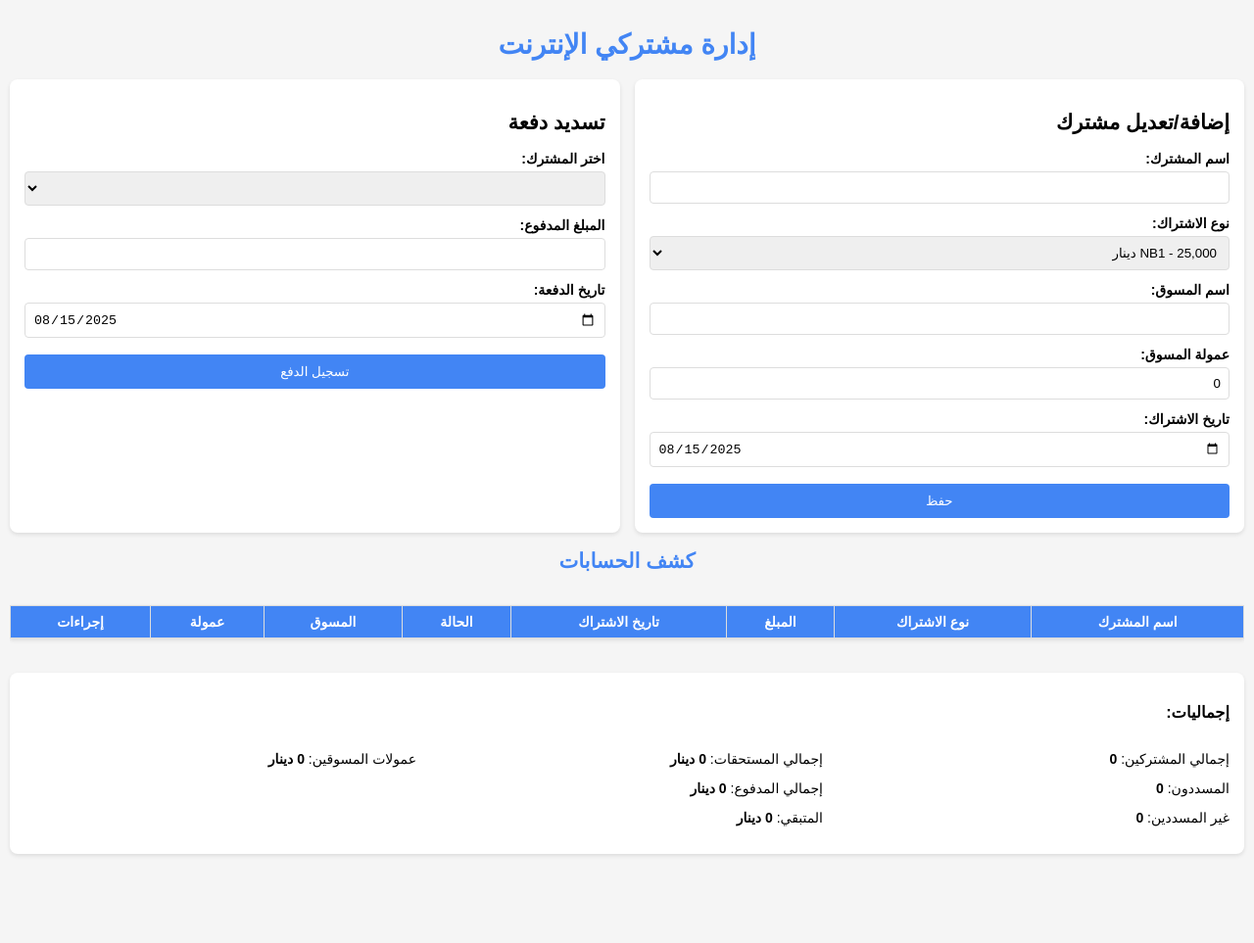
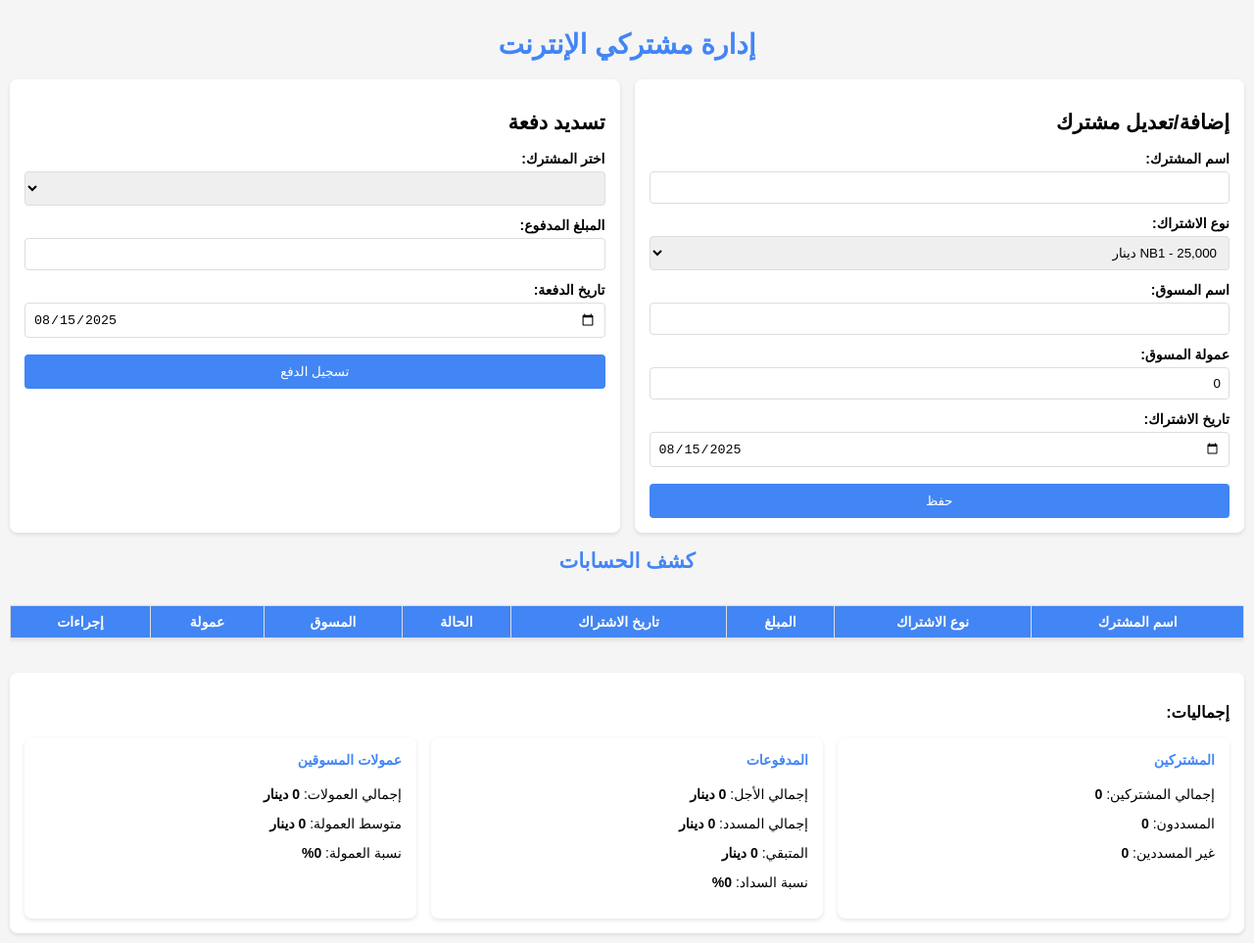
Before and after one commit to pingnet87/ali, a plain HTML site: page index.html in a window 1280 px wide. Shown: the whole page at 98% size. Before the commit the page ends 882 px from the top, so only its background shows below. Drawn offline with Linux system fonts and the light colour scheme.

Commit message:
Update index.html

```diff
--- a/index.html
+++ b/index.html
@@ -106,6 +106,22 @@
             padding: 5px 8px;
             font-size: 12px;
         }
+        .summary-grid {
+            display: grid;
+            grid-template-columns: repeat(auto-fit, minmax(200px, 1fr));
+            gap: 15px;
+            margin-top: 15px;
+        }
+        .summary-card {
+            background: white;
+            padding: 15px;
+            border-radius: 8px;
+            box-shadow: 0 2px 4px rgba(0,0,0,0.1);
+        }
+        .summary-card h4 {
+            margin-top: 0;
+            color: #4285f4;
+        }
         @media (min-width: 768px) {
             .container {
                 flex-direction: row;
@@ -204,19 +220,25 @@
 
 <div class="form-container" style="margin-top: 20px;">
     <h3>إجماليات:</h3>
-    <div style="display: grid; grid-template-columns: repeat(auto-fit, minmax(200px, 1fr)); gap: 15px;">
-        <div>
+    <div class="summary-grid">
+        <div class="summary-card">
+            <h4>المشتركين</h4>
             <p>إجمالي المشتركين: <strong><span id="totalCustomers">0</span></strong></p>
             <p>المسددون: <strong><span id="paidCustomers">0</span></strong></p>
             <p>غير المسددين: <strong><span id="unpaidCustomers">0</span></strong></p>
         </div>
-        <div>
-            <p>إجمالي المستحقات: <strong><span id="totalDue">0</span> دينار</strong></p>
-            <p>إجمالي المدفوع: <strong><span id="totalPaid">0</span> دينار</strong></p>
+        <div class="summary-card">
+            <h4>المدفوعات</h4>
+            <p>إجمالي الأجل: <strong><span id="totalDue">0</span> دينار</strong></p>
+            <p>إجمالي المسدد: <strong><span id="totalPaid">0</span> دينار</strong></p>
             <p>المتبقي: <strong><span id="totalRemaining">0</span> دينار</strong></p>
+            <p>نسبة السداد: <strong><span id="paymentPercentage">0%</span></strong></p>
         </div>
-        <div>
-            <p>عمولات المسوقين: <strong><span id="totalCommissions">0</span> دينار</strong></p>
+        <div class="summary-card">
+            <h4>عمولات المسوقين</h4>
+            <p>إجمالي العمولات: <strong><span id="totalCommissions">0</span> دينار</strong></p>
+            <p>متوسط العمولة: <strong><span id="avgCommission">0</span> دينار</strong></p>
+            <p>نسبة العمولة: <strong><span id="commissionPercentage">0%</span></strong></p>
         </div>
     </div>
 </div>
@@ -412,6 +434,7 @@ function updateCustomersTable() {
     // حساب الإجماليات
     const totalCustomers = customers.length;
     const paidCustomers = customers.filter(c => c.paid).length;
+    const unpaidCustomers = totalCustomers - paidCustomers;
 
     const totalDue = customers.reduce((sum, c) => {
         const plan = c.customPlan || subscriptionPlans[c.subscription];
@@ -427,13 +450,20 @@ function updateCustomersTable() {
             return sum + plan.commission;
         }, 0);
 
+    const paymentPercentage = totalDue > 0 ? Math.round((totalPaid / totalDue) * 100) : 0;
+    const commissionPercentage = totalPaid > 0 ? Math.round((totalCommissions / totalPaid) * 100) : 0;
+    const avgCommission = paidCustomers > 0 ? Math.round(totalCommissions / paidCustomers) : 0;
+
     document.getElementById("totalCustomers").textContent = totalCustomers;
     document.getElementById("paidCustomers").textContent = paidCustomers;
-    document.getElementById("unpaidCustomers").textContent = totalCustomers - paidCustomers;
+    document.getElementById("unpaidCustomers").textContent = unpaidCustomers;
     document.getElementById("totalDue").textContent = totalDue.toLocaleString();
     document.getElementById("totalPaid").textContent = totalPaid.toLocaleString();
     document.getElementById("totalRemaining").textContent = (totalDue - totalPaid).toLocaleString();
     document.getElementById("totalCommissions").textContent = totalCommissions.toLocaleString();
+    document.getElementById("paymentPercentage").textContent = paymentPercentage + "%";
+    document.getElementById("commissionPercentage").textContent = commissionPercentage + "%";
+    document.getElementById("avgCommission").textContent = avgCommission.toLocaleString();
 }
 
 // حفظ البيانات
```
